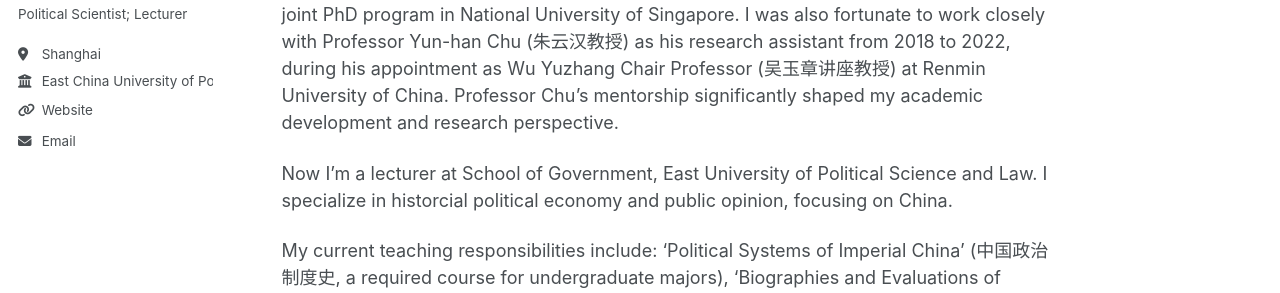
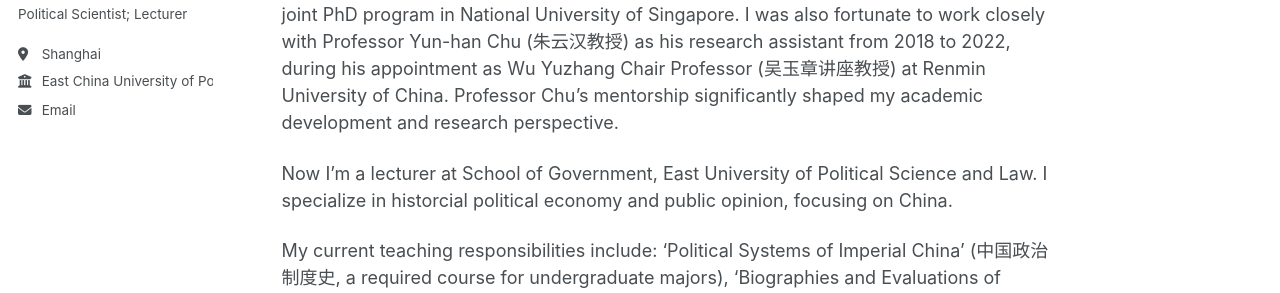
Before and after one commit to DCYeo/dcyeo.github.io, a Jekyll site: the page built from _pages/about.md, in a window 1280 px wide. Shown: the part 319-612 px from the top of the page. Built offline with Jekyll 4.4.1, drawn with Linux system fonts in a browser that asks for light colours.

```diff
--- a/_config.yml
+++ b/_config.yml
@@ -28,7 +28,7 @@ author:
   bio              : "Political Scientist; Lecturer"
   location         : "Shanghai"
   employer         : "East China University of Political Science and Law"
-  uri              :  URL
+  # uri              :  URL
   email            : "dcyang[at]ecupl[dot]edu[dot]cn"
 
   # Academic websites
```
